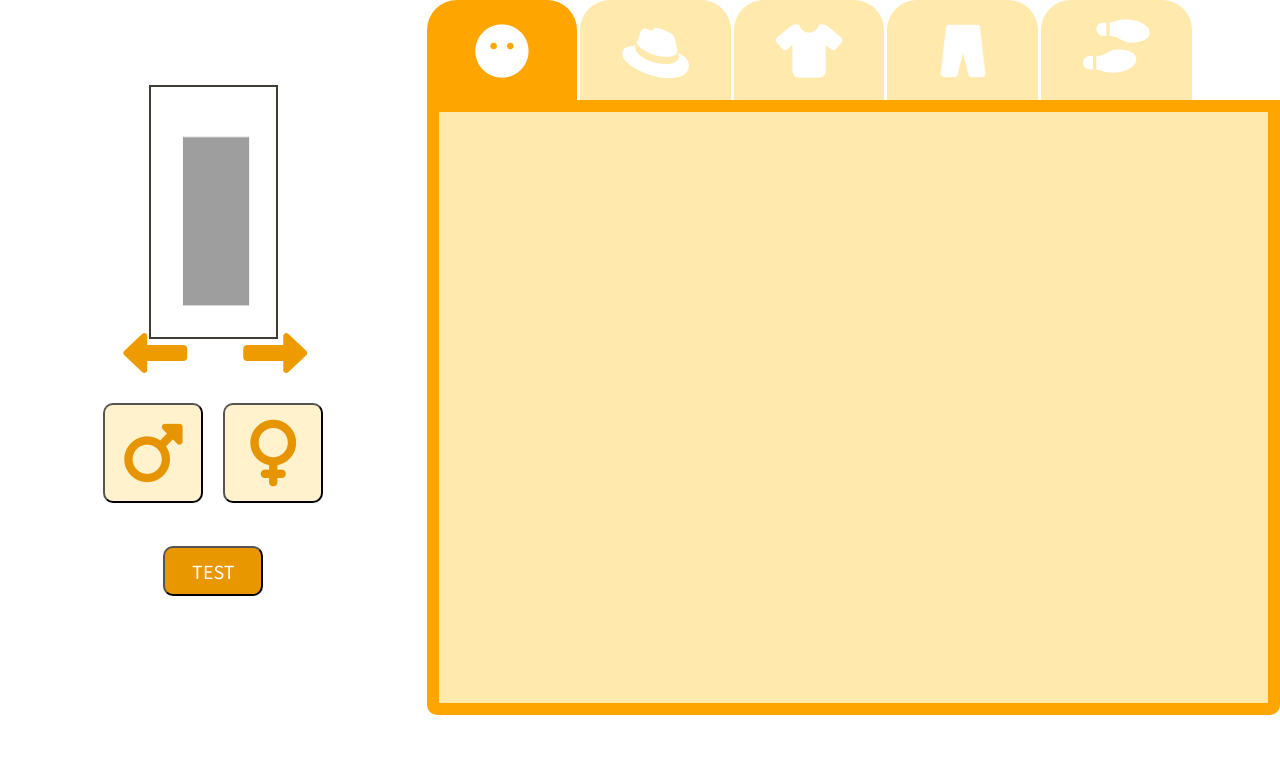
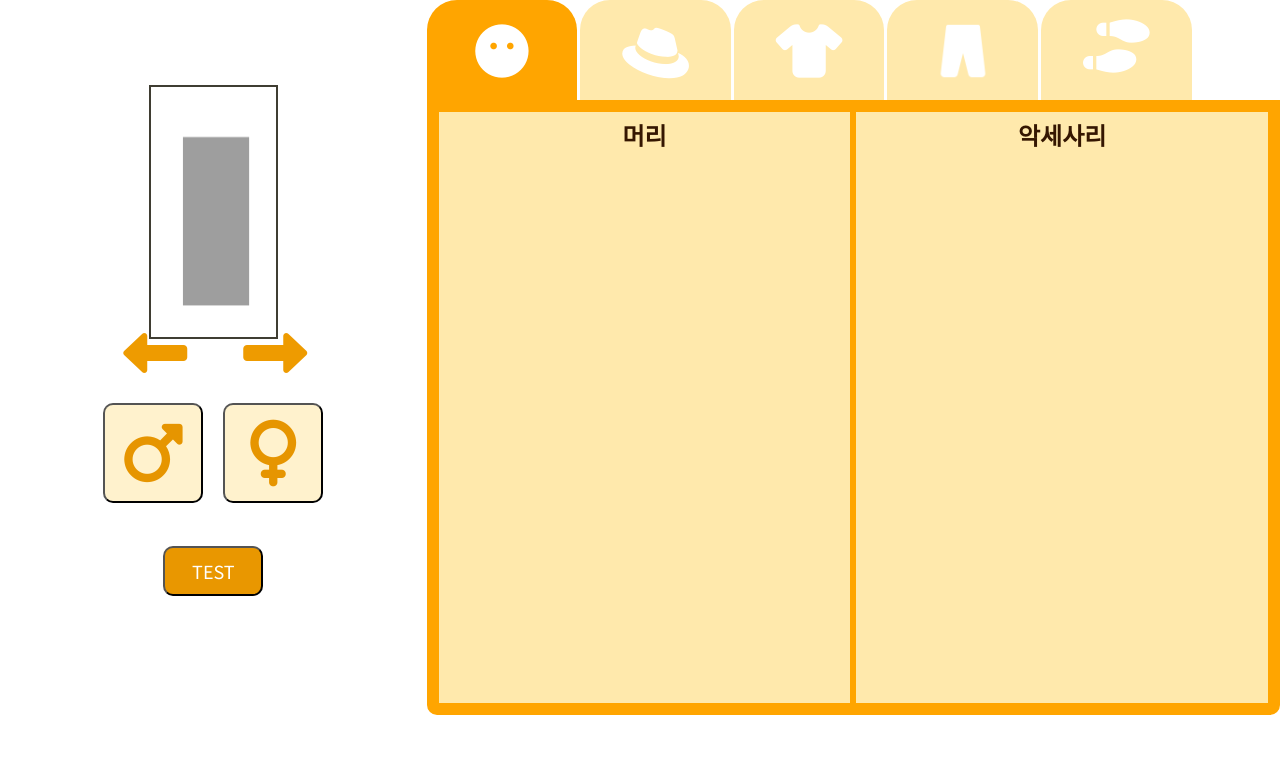
Before and after one commit to sele906/StardewDressUp, a plain HTML site: page index.html in a window 1280 px wide. Drawn offline with Linux system fonts and the light colour scheme.

Commit message:
made face menu interface.

```diff
--- a/index.html
+++ b/index.html
@@ -42,11 +42,8 @@
       <button id="test-btn">TEST</button>
     </div>
   </div>
+
   <div id="setting">
-    <!--<div id="test1">
-      <div id="hover"></div>
-      <div id="select"></div>
-    </div>-->
     <div id="menu">
       <div class="menu-content">
         <button class="menu-btn" id="body-btn" onclick="menu(0, 'orange', 'rgb(255, 233, 172)')">
@@ -75,7 +72,22 @@
       </div>
     </div>
     <div id="content">
-      <div class="content-item" id="body-content"></div>
+      <div class="content-item" id="body-content">
+        <div id="bodytable">
+          <div class="bodytablewrap" id="bodytbl-Left">
+            <h2 class="tableheader">머리</h2>
+            <table id="hairtable">
+
+            </table>
+          </div>
+          <div class="bodytablewrap" id="bodytbl-Right">
+            <h2 class="tableheader">악세사리</h2>
+            <table id="accessoriestable">
+
+            </table>
+          </div>
+        </div>
+      </div>
       <div class="content-item" id="hat-content">
         <table>
           <tr>
--- a/scroll.css
+++ b/scroll.css
@@ -23,3 +23,30 @@
 .content-item::-webkit-scrollbar-thumb:active {
   border: none;
 }
+
+/*얼굴*/
+.bodytablewrap::-webkit-scrollbar {
+  width: 15px;
+}
+
+/* Track */
+.bodytablewrap::-webkit-scrollbar-track {
+  background: rgb(255, 233, 172);
+}
+
+/* Handle */
+.bodytablewrap::-webkit-scrollbar-thumb {
+  background: rgb(235, 170, 57);
+  border: 3px rgb(255, 233, 172) solid;
+  border-top: none;
+  border-bottom: none;
+}
+
+/* Handle on hover */
+.bodytablewrap::-webkit-scrollbar-thumb:hover {
+  background: rgb(141, 102, 34);
+}
+
+.bodytablewrap::-webkit-scrollbar-thumb:active {
+  border: none;
+}
--- a/style.css
+++ b/style.css
@@ -244,6 +244,39 @@ table {
   border-collapse: collapse;
 }
 
+/*얼굴*/
+
+#bodytable {
+  display: flex;
+  flex-direction: row;
+  box-sizing: border-box;
+}
+
+.bodytablewrap {
+
+  margin: 0;
+  overflow: auto;
+}
+
+#bodytbl-Left {
+  border-right: 3px solid orange;
+}
+
+#bodytbl-Right {
+  border-left: 3px solid orange;
+}
+
+
+.tableheader {
+  box-sizing: border-box;
+  height: 60px;
+  text-align: center;
+  color: rgb(53, 22, 1);
+  padding: 5px 5px 15px 5px;
+}
+
+/*모자, 옷, 바지, 신발 공통*/
+
 th, td {
   border: 3px rgb(230, 166, 71) solid;
   padding: 16px;
```
